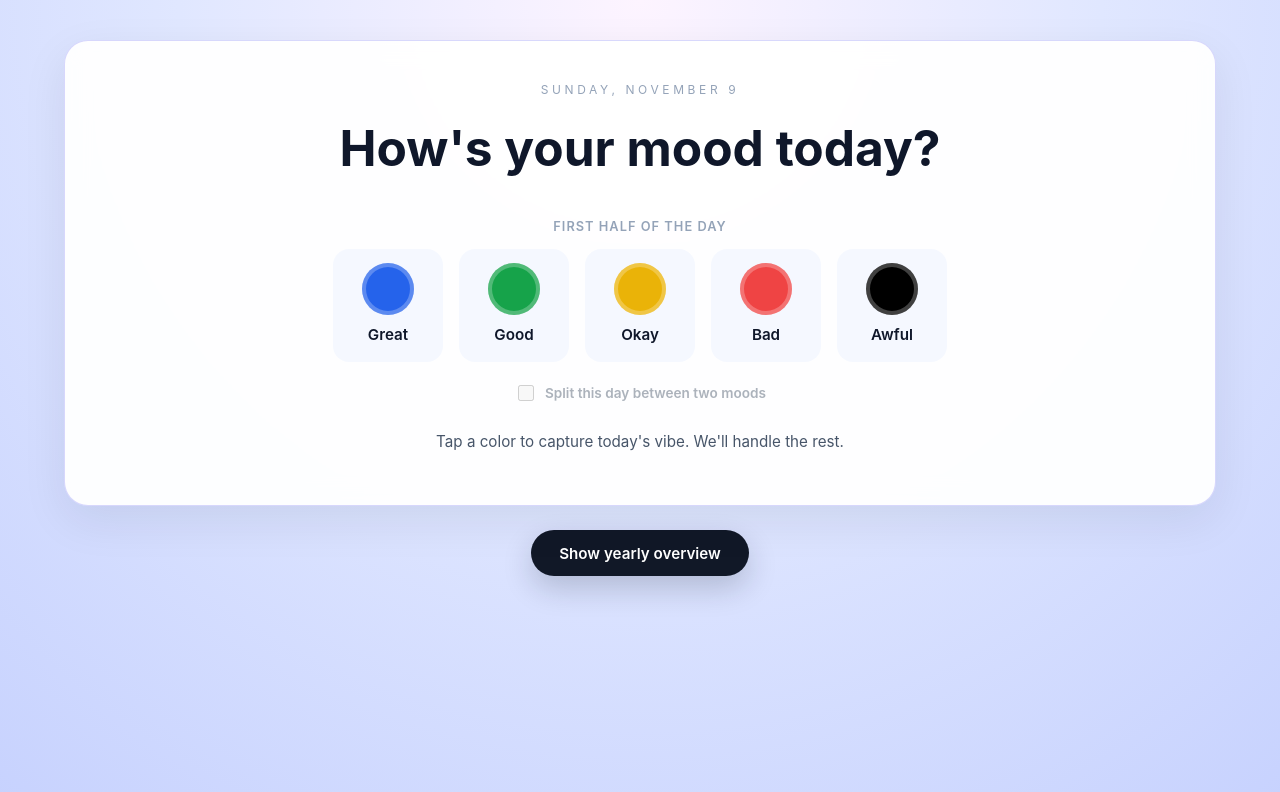
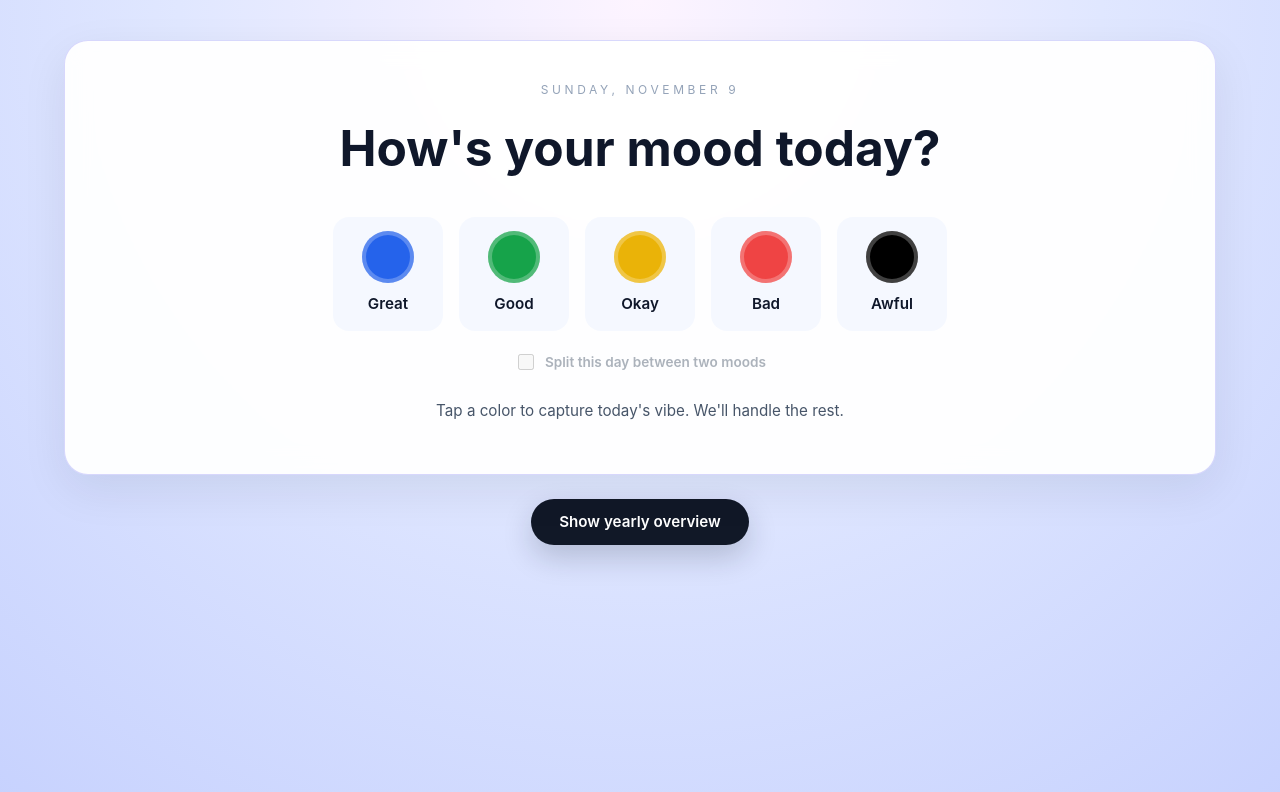
Before and after one commit to jorge-ramirez-purpose/Daily-Mood-Tracker, a React (Vite) app in the folder client/: page / in a window 1280 px wide. Shown: the top 792 px of the page. Built offline with nearby package versions, Linux system fonts and the light colour scheme.

Commit message:
Update DailyMoodSelector.tsx

```diff
--- a/client/src/components/DailyMoodSelector.tsx
+++ b/client/src/components/DailyMoodSelector.tsx
@@ -55,7 +55,7 @@ export const DailyMoodSelector = ({
     <h1 className="selector__title">How&apos;s your mood today?</h1>
 
     <div className="selector__group">
-      <p className="selector__group-label">First half of the day</p>
+      {isDual && <p className="selector__group-label">First half of the day</p>}
       <SelectorButtons moods={moods} selectedMood={primaryMood} onSelect={onSelectPrimary} />
     </div>
 
```
